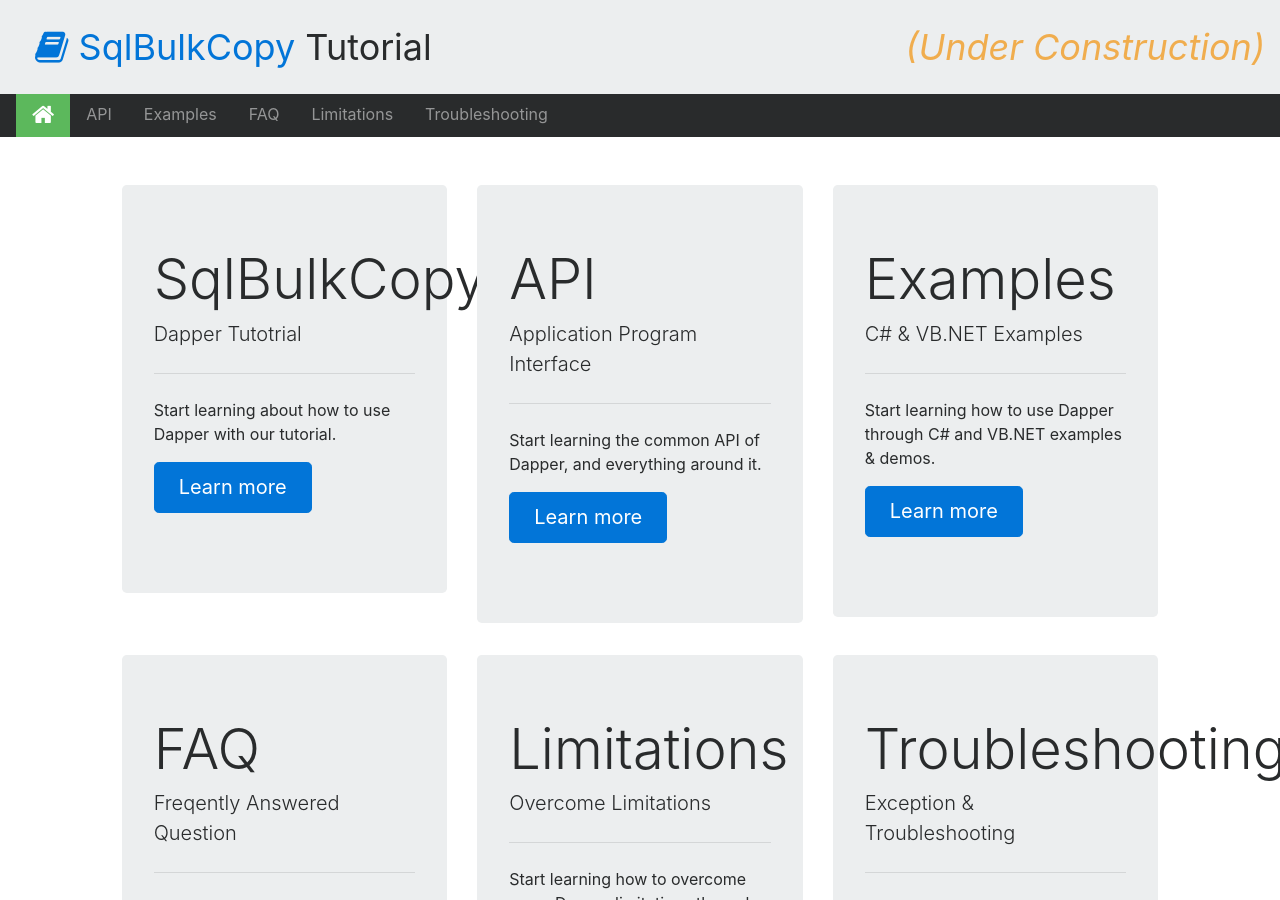
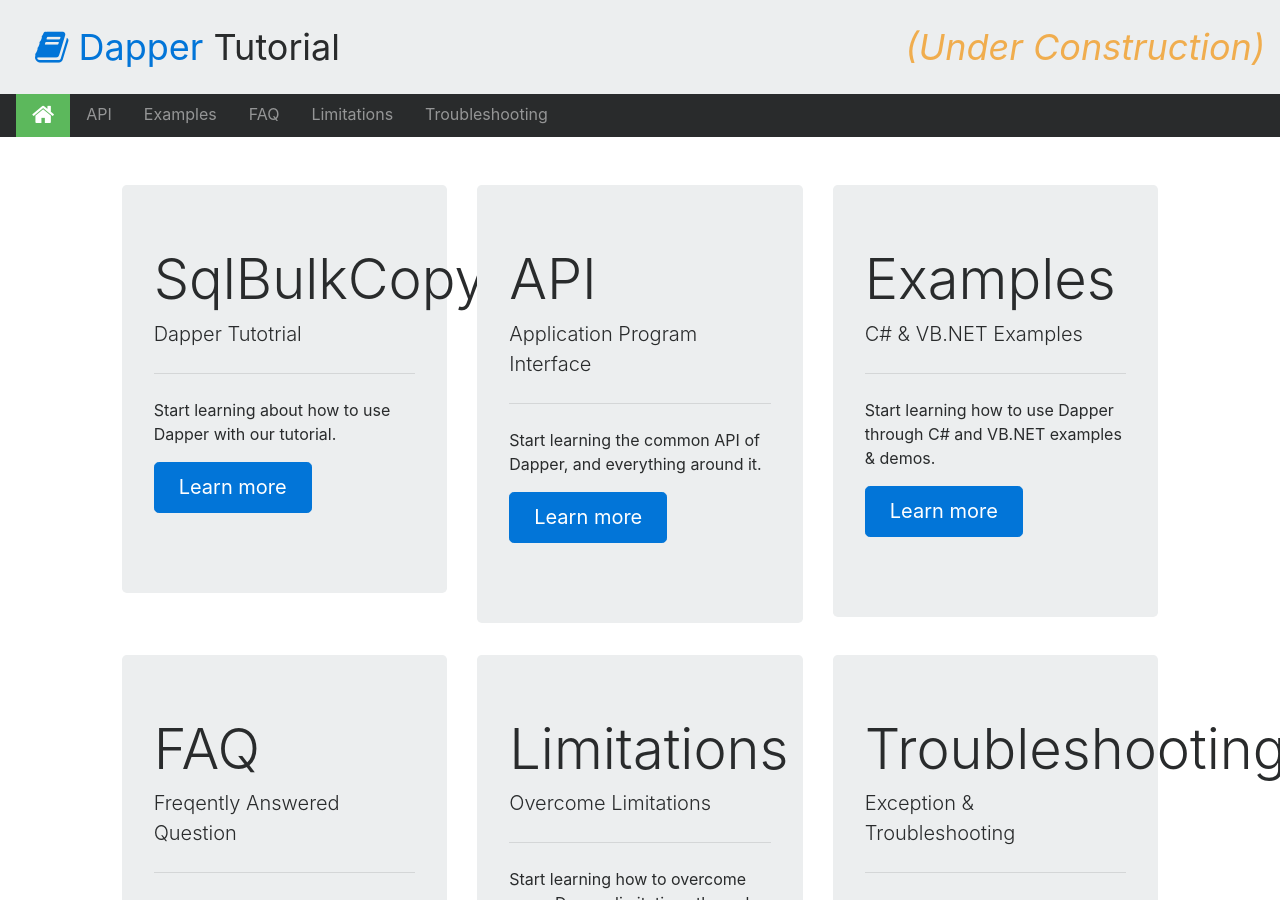
Before and after one commit to thiagopbarnabe/dapper-tutorial, a Jekyll site: the page built from docs/index.md, in a window 1280 px wide and 900 px high. Built offline with Jekyll 4.4.1, drawn with Linux system fonts in a browser that asks for light colours; nearby versions of some CDN libraries.

Commit message:
Update default.html

```diff
--- a/docs/_layouts/default.html
+++ b/docs/_layouts/default.html
@@ -26,7 +26,7 @@
 			<div class="header-brand row">
 				<div class="col-sm-8">
 					<span class="header-brand-color-1 text-primary">
-						<i class="fa fa-book" aria-hidden="true"></i>&nbsp;SqlBulkCopy
+						<i class="fa fa-book" aria-hidden="true"></i>&nbsp;Dapper
 					</span>
 					<span class="header-brand-color-2">
 						Tutorial
```
